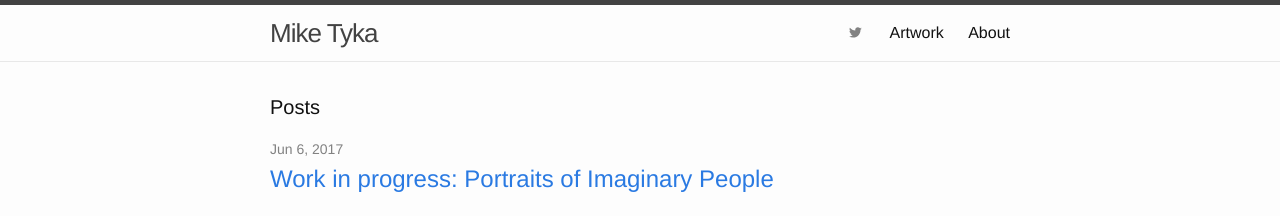
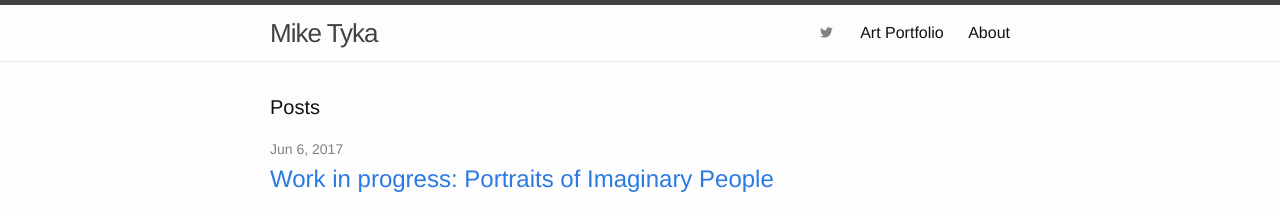
Before and after one commit to mtyka/mtyka.github.io, a Jekyll site: the page built from index.html, in a window 1280 px wide. Shown: the top 216 px of the page. Built offline with Jekyll 4.4.1, drawn with Linux system fonts in a browser that asks for light colours.

Commit message:
Artwork -> Art Portfolio

```diff
--- a/_includes/header.html
+++ b/_includes/header.html
@@ -23,7 +23,7 @@
                                                                                           </span>
 
         </a>
-        <a class="page-link" href="http://www.miketyka.com/">Artwork</a>
+        <a class="page-link" href="http://www.miketyka.com/">Art Portfolio</a>
         {% for page in site.pages %}
           {% if page.title %}
           <a class="page-link" href="{{ page.url | prepend: site.baseurl }}">{{ page.title }}</a>
```
